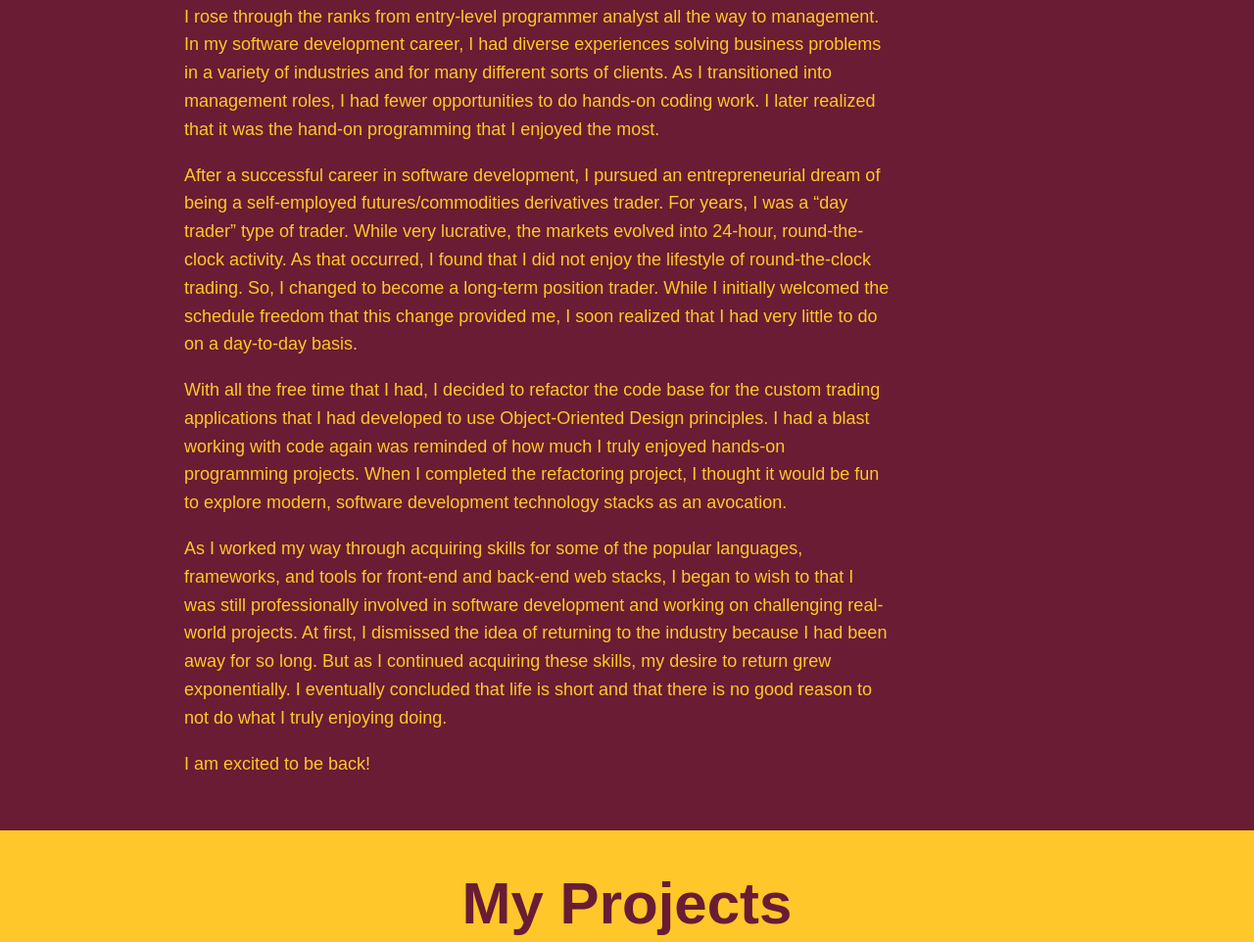
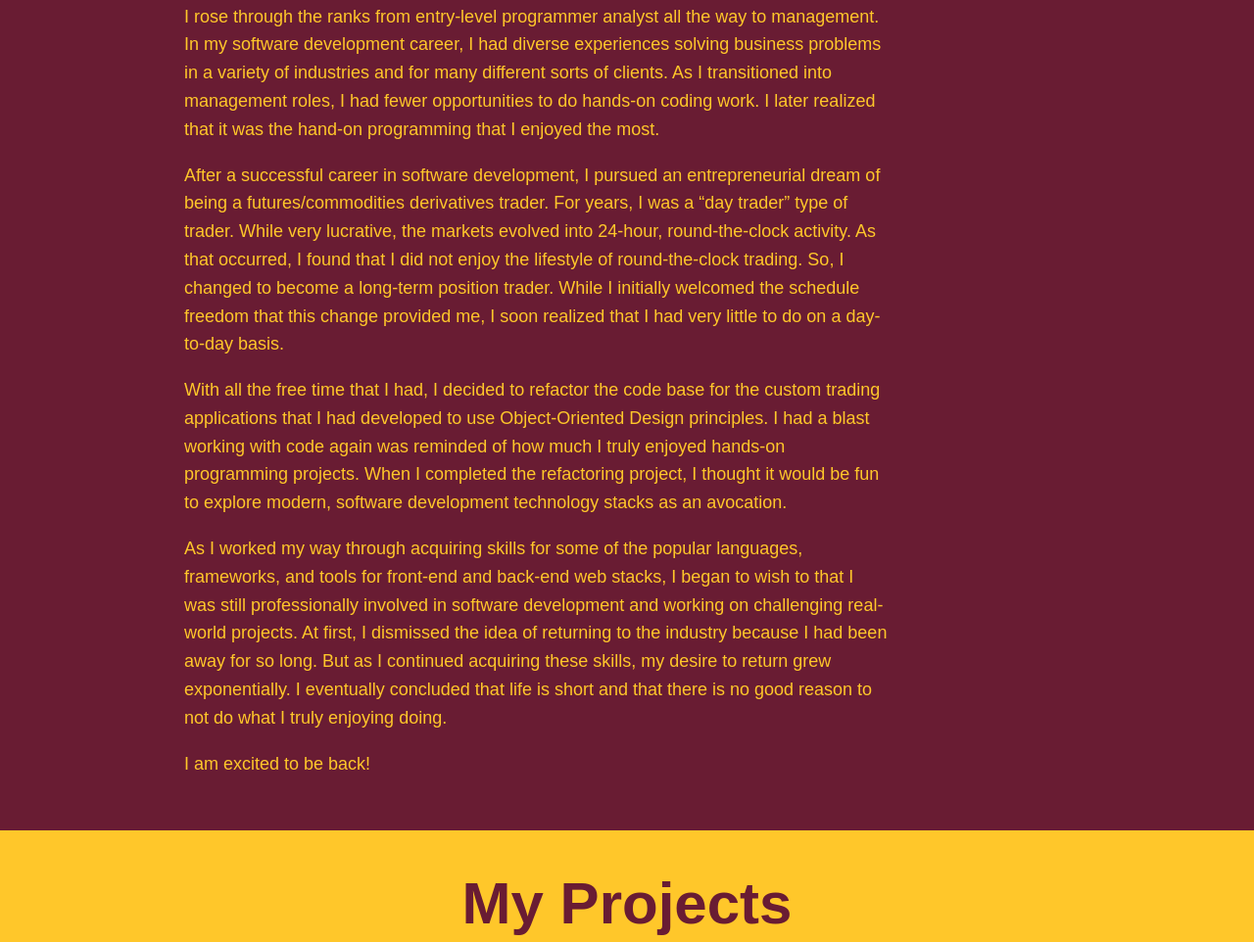
Before and after one commit to jeffsimonson/jeffsimonson.github.io, a plain HTML site: page index.html in a window 1280 px wide. Shown: the part 2138-3100 px from the top of the page at 98% size. Drawn offline with nearby package versions, Linux system fonts and the light colour scheme; a web font is replaced by a local one.

Commit message:
Text Changes

```diff
--- a/index.html
+++ b/index.html
@@ -213,7 +213,7 @@
 
             <p>
                 After a successful career in software development, I pursued an entrepreneurial
-                dream of being a self-employed futures/commodities derivatives trader. For years, I was a “day trader”
+                dream of being a futures/commodities derivatives trader. For years, I was a “day trader”
                 type of trader. While very lucrative, the markets evolved into 24-hour, round-the-clock activity. As
                 that occurred, I found that I did not enjoy the lifestyle of round-the-clock trading. So, I changed to
                 become a long-term position trader. While I initially welcomed the schedule freedom that this change
```
